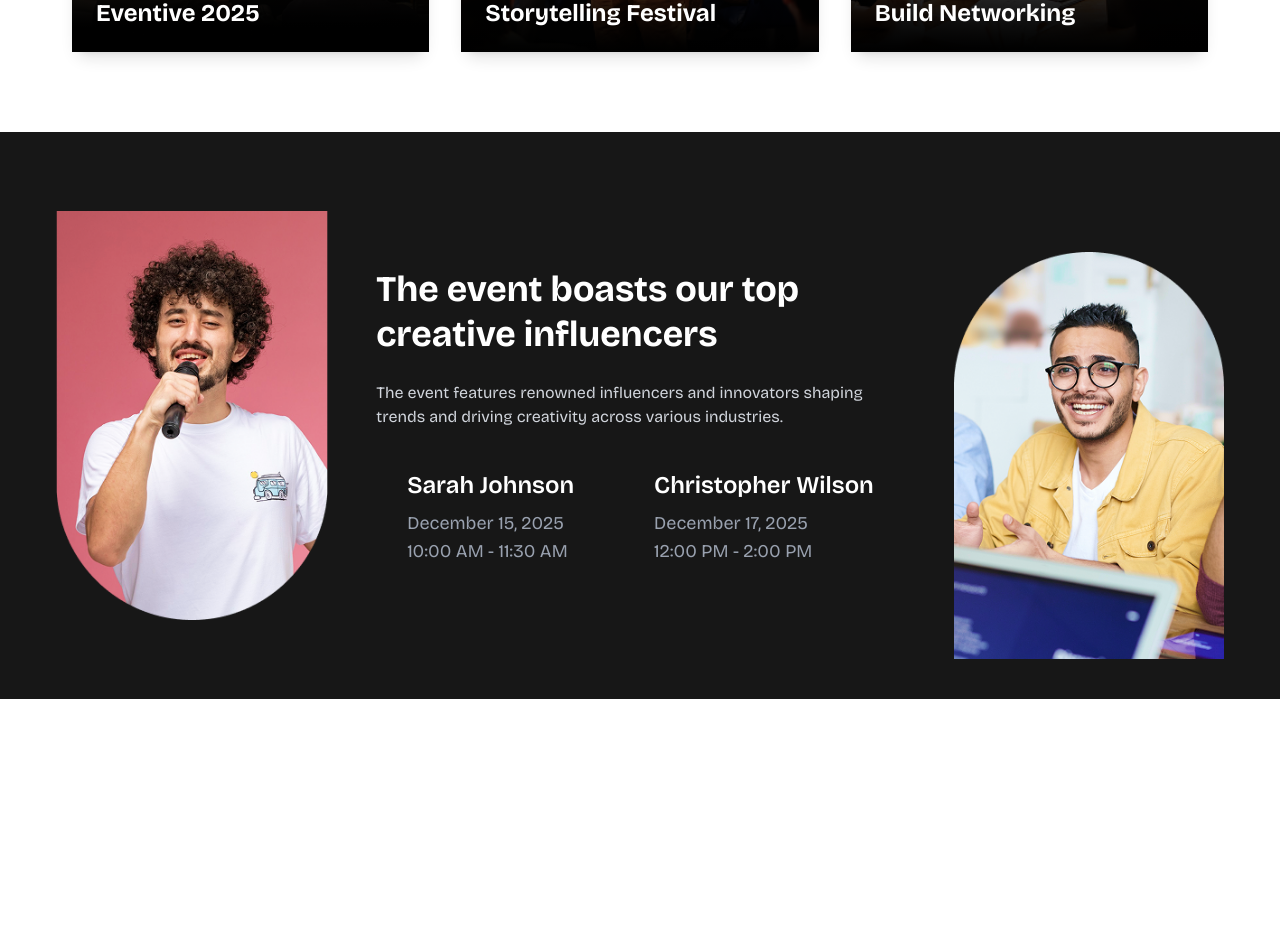
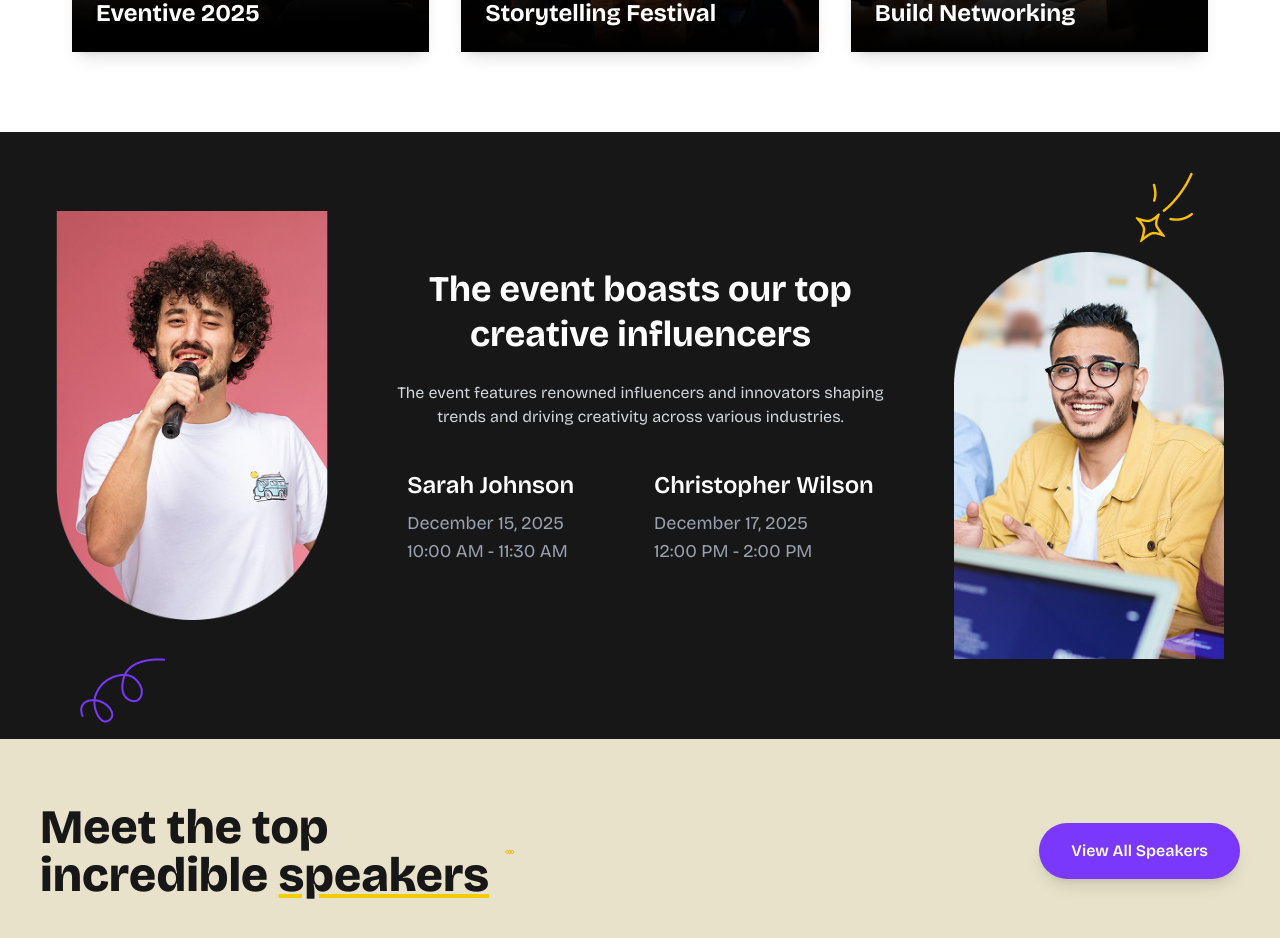
Before and after one commit to DsDigitalz/Event-Website, a React (Vite) app: page / in a window 1280 px wide. Shown: the part 1440-2378 px from the top of the page. Before the commit the page ends 2139 px from the top, so only its background shows below. Built offline with nearby package versions, Linux system fonts and the light colour scheme.

Commit message:
added new component SpeakersSection.jsx

```diff
--- a/src/App.jsx
+++ b/src/App.jsx
@@ -6,6 +6,7 @@ import AboutSection from "./Components/AboutSection";
 import EventCards from "./Components/EventCards";
 import LogoCarousel from "./Components/LogoCarousel";
 import SpeakersSection from "./Components/SpeakersSection";
+import SpeakersHeading from "./Components/SpeakersHeading";
 
 export default function App() {
   return (
@@ -16,6 +17,7 @@ export default function App() {
       <AboutSection />
       <EventCards />
       <SpeakersSection />
+      <SpeakersHeading />
     </div>
   );
 }
--- a/src/Components/LogoCarousel.jsx
+++ b/src/Components/LogoCarousel.jsx
@@ -2,7 +2,7 @@ import React from "react";
 
 export default function LogoCarousel() {
   return (
-    <section className=" bg-[#f4f0d8] py-7 md:py-10 ">
+    <section className=" bg-[#E7E2C9] py-7 md:py-10 ">
       <div className="max-w-[1440px] px-4 lg:px-10 text-lg overflow-x-hidden gap-5  lg:text-2xl mx-auto flex justify-between text-[#3F3C3D] ">
         <div className="flex items-center ">
           <span role="img" aria-label="sparks">
--- /dev/null
+++ b/src/Components/SpeakersHeading.jsx
@@ -0,0 +1,50 @@
+import React from "react";
+
+function SpeakersHeading() {
+  return (
+    <section className="bg-[#E7E2C9] py-16">
+      <div className="max-w-[1440px] mx-auto lg:px-10  px-4 flex flex-col items-center md:flex-row md:justify-between">
+        <div className=" flex flex-col md:flex-row md:items-center space-y-4 md:space-y-0 md:space-x-4 mb-8 md:mb-0">
+          <h2 className="text-4xl lg:text-5xl font-extrabold text-[#171717] text-center md:text-left">
+            Meet the top <br className="hidden md:block" /> incredible{" "}
+            <span
+              className="underline"
+              style={{ textDecorationColor: "#F5CC00" }}
+            >
+              speakers
+            </span>
+          </h2>
+          <div className="relative h-12 w-12 hidden md:block">
+            <svg
+              className="absolute top-0 left-0 w-full h-full text-yellow-500"
+              viewBox="0 0 100 100"
+              fill="none"
+              xmlns="http://www.w3.org/2000/svg"
+            >
+              <path
+                d="M5.40578 48.9774C3.80578 47.9774 2.80578 48.9774 1.80578 50.9774C0.805781 52.9774 1.80578 53.9774 3.80578 54.9774C5.80578 55.9774 6.80578 54.9774 7.80578 52.9774C8.80578 50.9774 7.80578 49.9774 5.40578 48.9774Z"
+                stroke="currentColor"
+                strokeWidth="2"
+              />
+              <path
+                d="M10.4058 48.9774C8.80578 47.9774 7.80578 48.9774 6.80578 50.9774C5.80578 52.9774 6.80578 53.9774 8.80578 54.9774C10.8058 55.9774 11.8058 54.9774 12.8058 52.9774C13.8058 50.9774 12.8058 49.9774 10.4058 48.9774Z"
+                stroke="currentColor"
+                strokeWidth="2"
+              />
+              <path
+                d="M15.4058 48.9774C13.8058 47.9774 12.8058 48.9774 11.8058 50.9774C10.8058 52.9774 11.8058 53.9774 13.8058 54.9774C15.8058 55.9774 16.8058 54.9774 17.8058 52.9774C18.8058 50.9774 17.8058 49.9774 15.4058 48.9774Z"
+                stroke="currentColor"
+                strokeWidth="2"
+              />
+            </svg>
+          </div>
+        </div>
+        <button className="bg-[#7A38FC] text-white font-semibold py-4 px-8 rounded-full shadow-lg  hover:bg-[#5900ff] hover:scale-105   hover:transition-all duration-500 cursor-pointer  ">
+          View All Speakers
+        </button>
+      </div>
+    </section>
+  );
+}
+
+export default SpeakersHeading;
--- a/src/Components/SpeakersSection.jsx
+++ b/src/Components/SpeakersSection.jsx
@@ -2,19 +2,24 @@ import React from "react";
 
 function SpeakersSection() {
   return (
-    <section className=" bg-[#171717] text-white py-10  px-4 ">
+    <section className="relative bg-[#171717] text-white py-10 lg:pb-20  px-4 ">
       <div className="max-w-[1440px] mx-auto flex flex-col lg:flex-row items-center gap-12 justify-between lg:px-10 ">
         {/* Left Side: Image and Speaker Details */}
+        <img
+          src="herovector1.png"
+          alt=""
+          className="hidden lg:block absolute bottom-4 left-20"
+        />
         <div className="">
           <img src="speakerimg.png" alt="Main speaker" />
         </div>
 
         {/* Right Side: Content */}
-        <div className="w-full lg:w-1/2 flex flex-col justify-center text-center lg:text-left">
-          <h2 className="text-2xl md:text-4xl lg: font-bold leading-tight mb-6">
+        <div className="w-full lg:w-1/2 flex flex-col items-center justify-center text-center lg:text-left">
+          <h2 className="text-center text-2xl md:text-4xl lg: font-bold leading-tight mb-6">
             The event boasts our top creative influencers
           </h2>
-          <p className="text-base text-gray-300 mb-10">
+          <p className="text-center text-gray-300 mb-10">
             The event features renowned influencers and innovators shaping
             trends and driving creativity across various industries.
           </p>
@@ -40,8 +45,17 @@ function SpeakersSection() {
         </div>
 
         {/* Right Side Image */}
+        <img
+          src="speakericon1.png"
+          alt=""
+          className="hidden lg:block absolute right-20 top-10"
+        />
         <div className="">
-          <img src="speakerimg2.png" alt="Audience member" className="lg:mt-20" />
+          <img
+            src="speakerimg2.png"
+            alt="Audience member"
+            className="lg:mt-20"
+          />
         </div>
       </div>
     </section>
--- /dev/null
+++ b/src/Components/TeamMembers.jsx
@@ -0,0 +1,105 @@
+import React from "react";
+import { FaTwitter, FaFacebookF, FaLinkedinIn } from "react-icons/fa"; // Assuming you have react-icons installed
+
+function TeamMembers() {
+  const members = [
+    {
+      image:
+        "https://images.unsplash.com/photo-1507003211169-e695c6edf851?q=80&w=2874&auto=format&fit=crop&ixlib=rb-4.0.3&ixid=M3wxMjA3fDB8MHxwaG90by1wYWdlfHx8fGVufDB8fHx8fA%3D%3D",
+      name: "Make Torello",
+      role: "UX DESIGNER",
+      social: {
+        twitter: "#",
+        facebook: "#",
+        linkedin: "#",
+      },
+    },
+    {
+      image:
+        "https://images.unsplash.com/photo-1542909168-82c72e890c5f?q=80&w=2940&auto=format&fit=crop&ixlib=rb-4.0.3&ixid=M3wxMjA3fDB8MHxwaG90by1wYWdlfHx8fGVufDB8fHx8fA%3D%3D",
+      name: "Templeton Peck",
+      role: "DEVELOPER",
+      social: {
+        twitter: "#",
+        facebook: "#",
+        linkedin: "#",
+      },
+    },
+    {
+      image:
+        "https://images.unsplash.com/photo-1522264426034-4e945c553303?q=80&w=2874&auto=format&fit=crop&ixlib=rb-4.0.3&ixid=M3wxMjA3fDB8MHxwaG90by1wYWdlfHx8fGVufDB8fHx8fA%3D%3D",
+      name: "Michael Knight",
+      role: "MARKETER",
+      social: {
+        twitter: "#",
+        facebook: "#",
+        linkedin: "#",
+      },
+    },
+    {
+      image:
+        "https://images.unsplash.com/photo-1534531688628-9842c556b6be?q=80&w=2940&auto=format&fit=crop&ixlib=rb-4.0.3&ixid=M3wxMjA3fDB8MHxwaG90by1wYWdlfHx8fGVufDB8fHx8fA%3D%3D",
+      name: "Angela Bower",
+      role: "ENTREPRENEUR",
+      social: {
+        twitter: "#",
+        facebook: "#",
+        linkedin: "#",
+      },
+    },
+  ];
+
+  return (
+    <div className="bg-[#E7E2C9] py-16 px-4 sm:px-6 lg:px-8">
+      <div className="max-w-7xl mx-auto grid grid-cols-1 sm:grid-cols-2 lg:grid-cols-4 gap-8">
+        {members.map((member, index) => (
+          <div
+            key={index}
+            className="bg-white rounded-2xl overflow-hidden shadow-lg"
+          >
+            <div className="relative">
+              <img
+                src={member.image}
+                alt={member.name}
+                className="w-full h-80 object-cover"
+              />
+              <div className="absolute inset-x-0 bottom-0 bg-gradient-to-t from-black via-black/50 to-transparent p-4 flex justify-center space-x-3 opacity-0 group-hover:opacity-100 transition-opacity duration-300">
+                <a
+                  href={member.social.twitter}
+                  className="bg-purple-600 text-white p-2 rounded-full hover:scale-110 transition-transform"
+                  aria-label="Twitter"
+                >
+                  <FaTwitter />
+                </a>
+                <a
+                  href={member.social.facebook}
+                  className="bg-blue-600 text-white p-2 rounded-full hover:scale-110 transition-transform"
+                  aria-label="Facebook"
+                >
+                  <FaFacebookF />
+                </a>
+                <a
+                  href={member.social.linkedin}
+                  className="bg-blue-700 text-white p-2 rounded-full hover:scale-110 transition-transform"
+                  aria-label="LinkedIn"
+                >
+                  <FaLinkedinIn />
+                </a>
+              </div>
+            </div>
+            <div className="p-6 text-center">
+              <h3 className="text-xl font-bold text-[#171717] mb-1">
+                {member.name}
+              </h3>
+              <p className="text-sm uppercase tracking-wider text-gray-500">
+                {member.role}
+              </p>
+            </div>
+          </div>
+        ))}
+      </div>
+    </div>
+  );
+}
+
+export default TeamMembers;
```
Also changed, not shown: public/speakericon1.png (added).
